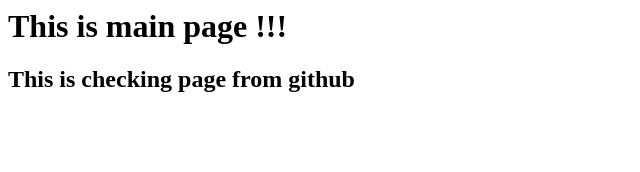
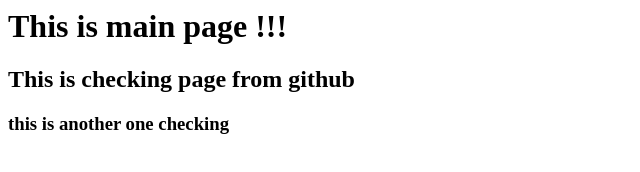
Before and after one commit to nihallondhe/moleculer-demo, a website: page moleculer-demo/public/index.html in a window 1280 px wide. Shown: the whole page, without its empty margins (0-640 px from the left). Drawn offline with Linux system fonts and the light colour scheme.

Commit message:
moleculer-demo

```diff
--- a/moleculer-demo/public/index.html
+++ b/moleculer-demo/public/index.html
@@ -1,4 +1,5 @@
 <html>
 	<h1>This is main page !!!</h1>
 	<h2>This is checking page from github</h2>
+	<h3>this is another one checking</h3>
 </html>
```
